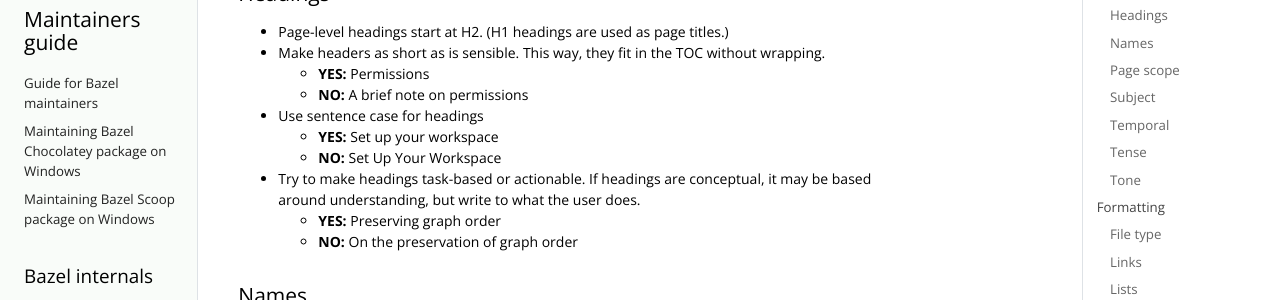
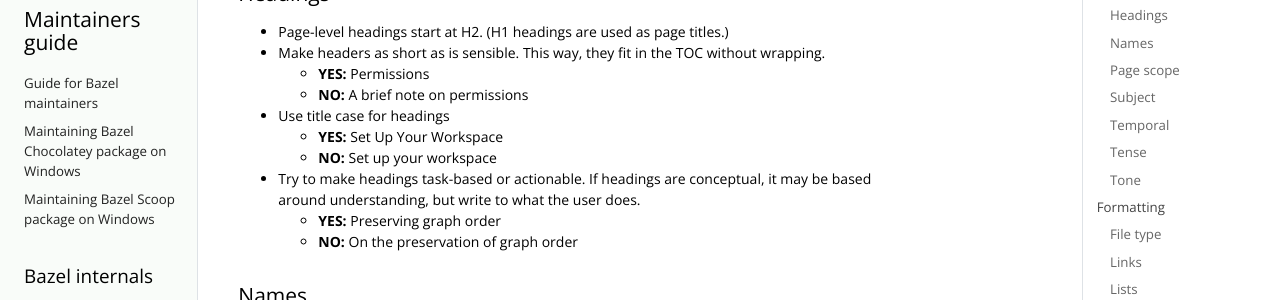
Before and after one commit to bazelbuild/bazel-website, a Jekyll site: the page built from basics/docs-style.md, in a window 1280 px wide and 900 px high, scrolled down 457 px. Shown: the part 154-454 px from the top of the window. Built offline with Jekyll 4.4.1, drawn with Linux system fonts in a browser that asks for light colours; nearby versions of some CDN libraries; library files that are not in the unit come from our copies; comment, search, counter and statistics services are not loaded; the table of contents is made by our own code.

Commit message:
Update docs-style.md
Updated style guide to reflect title case for titles

```diff
--- a/basics/docs-style.md
+++ b/basics/docs-style.md
@@ -34,9 +34,9 @@
    -  **YES:** Permissions
    -  **NO:** A brief note on permissions
 
--  Use sentence case for headings
-   -  **YES:** Set up your workspace
-   -  **NO:** Set Up Your Workspace
+-  Use title case for headings
+   -  **YES:** Set Up Your Workspace
+   -  **NO:** Set up your workspace
 
 -  Try to make headings task-based or actionable. If headings are conceptual,
    it may be based around understanding, but write to what the user does.
```
